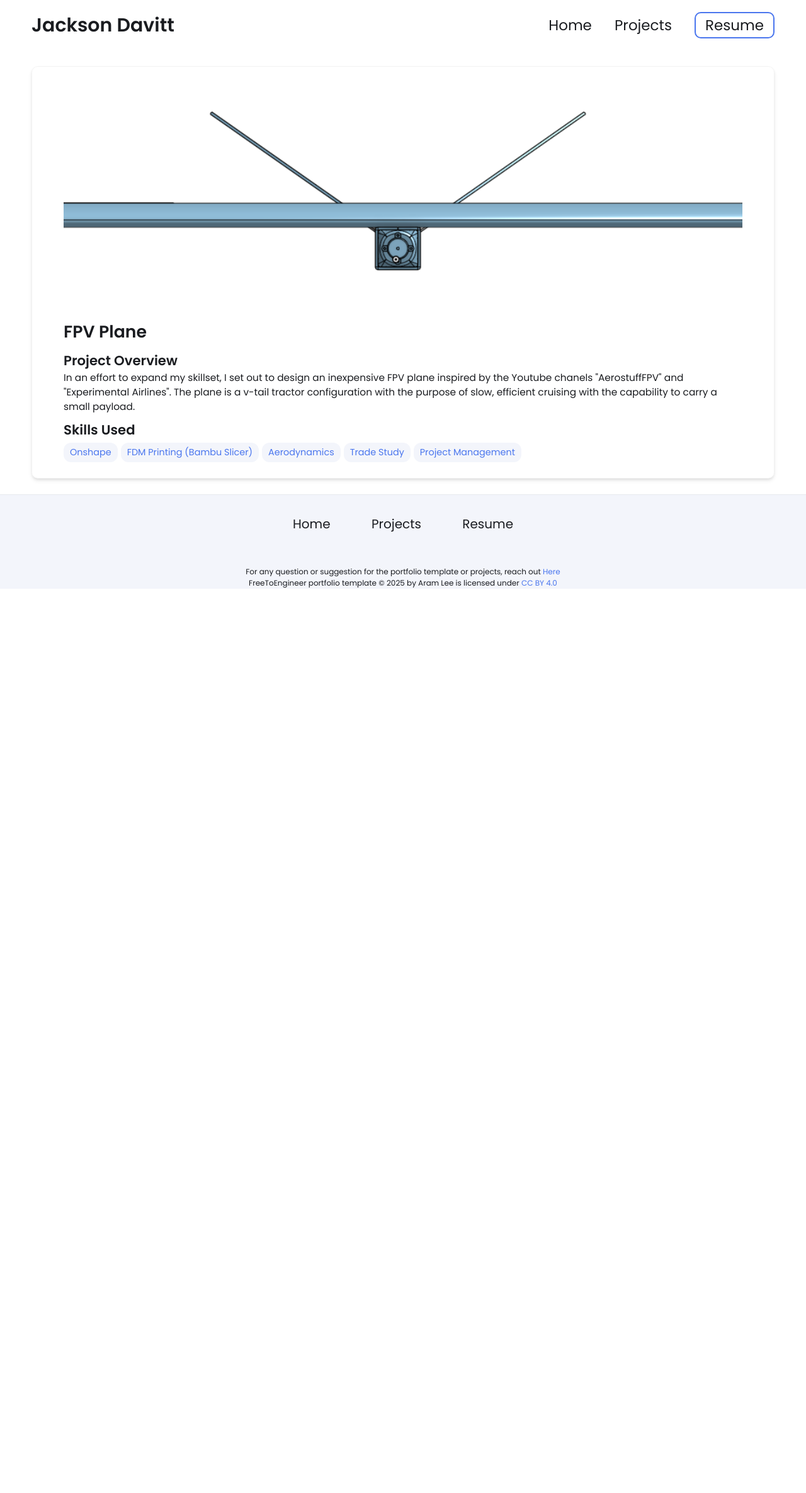
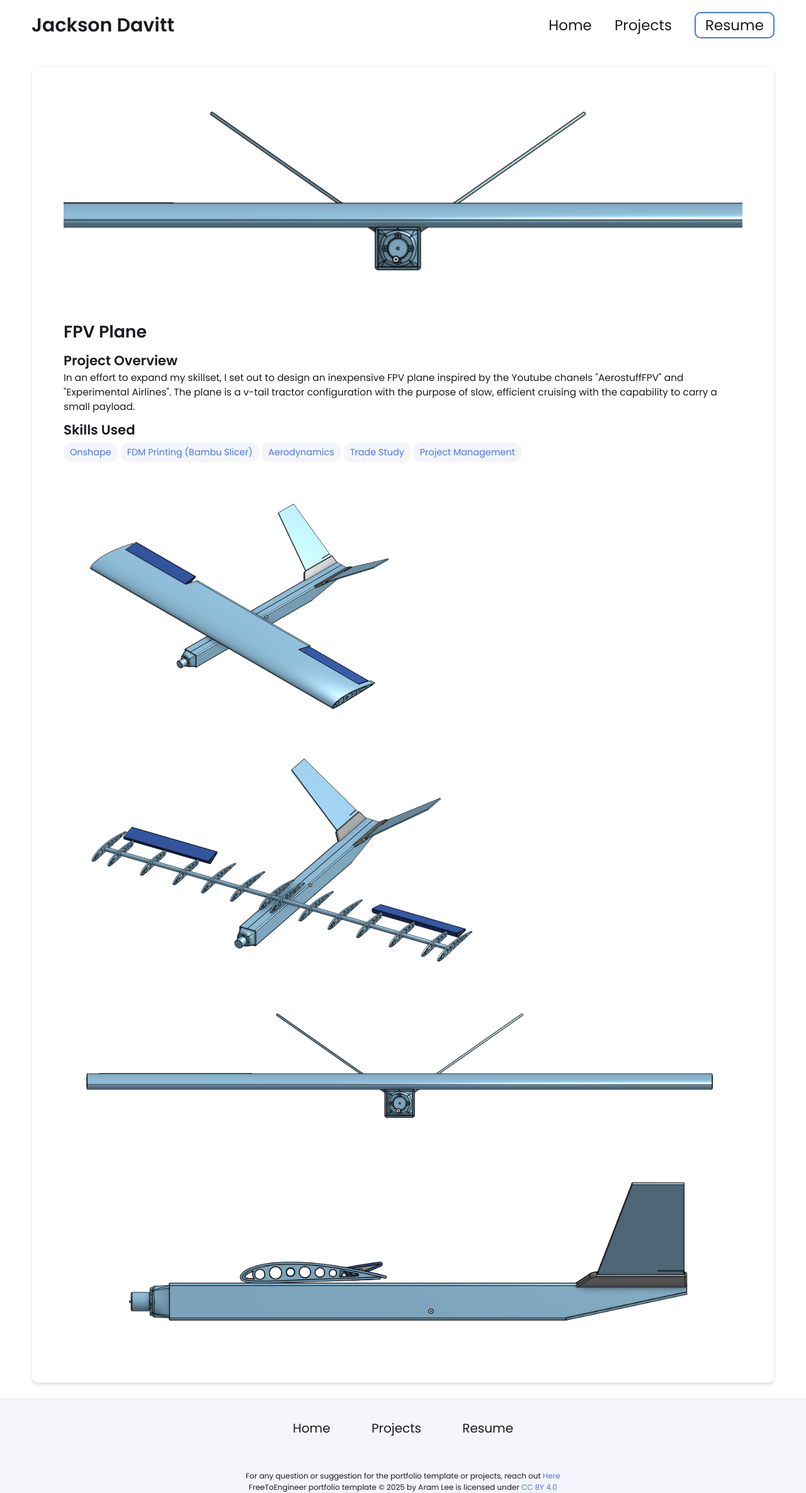
Before and after one commit to jddavitt/jddavitt.github.io, a Jekyll site: the page built from _projects/fpv-plane/index.md, in a window 1280 px wide. Shown: the whole page at 63% size. Built offline with Jekyll 4.4.1, drawn with Linux system fonts in a browser that asks for light colours; before the commit the page ends 935 px from its top, so only the background shows below that.

Commit message:
Update index.md

```diff
--- a/_projects/fpv-plane/index.md
+++ b/_projects/fpv-plane/index.md
@@ -10,3 +10,4 @@ skills:
 - Project Management
 main-image: /fpv_plane_front.png
 ---
+{% include image-gallery.html images="fpv_plane_isometric.png, fpv_plane_isometric_ribs.png, fpv_plane_front.png, fpv_plane_side.png" height="400" %}
```
